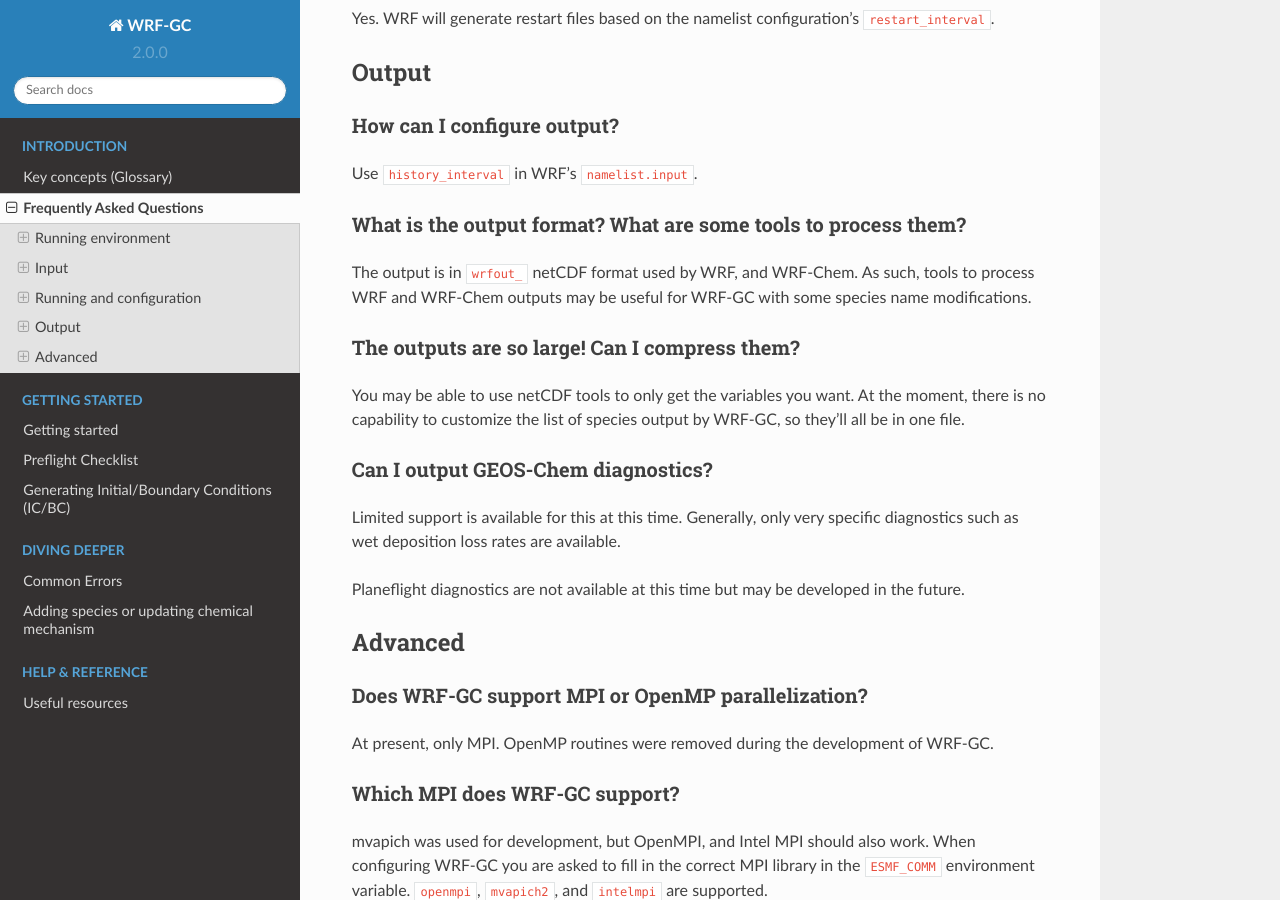
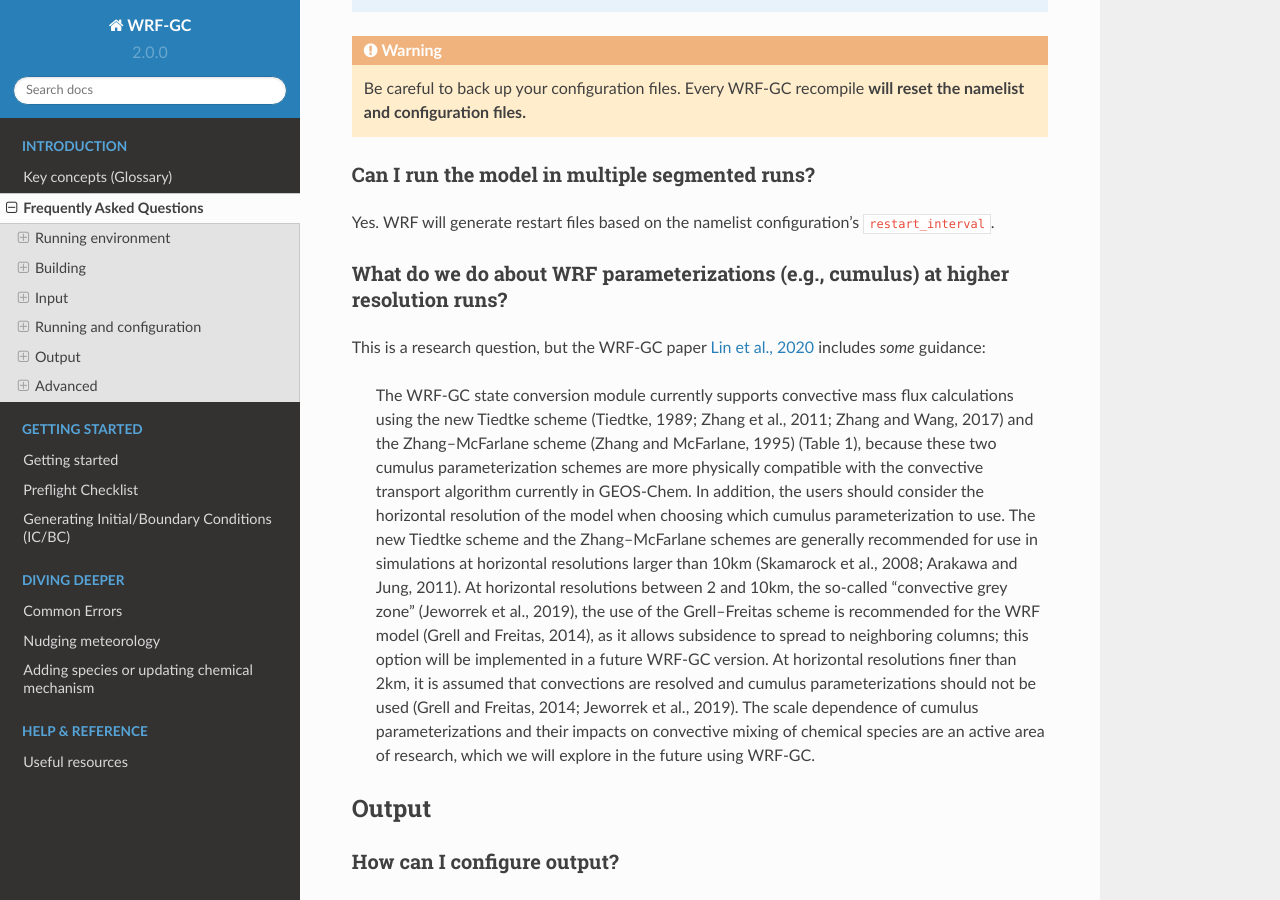
Before and after one commit to WRF-GC/documentation, a Sphinx documentation site: the page built from docs/source/faq.rst, in a window 1280 px wide and 900 px high, scrolled down 3042 px. Built offline with Sphinx 7.4.7 and the Read the Docs theme 2.0.0, drawn with Linux system fonts in a browser that asks for light colours; some of the changed text lies outside the part shown.

Commit message:
Update docs with nudging and some more guidance

```diff
--- a/docs/source/faq.rst
+++ b/docs/source/faq.rst
@@ -30,6 +30,14 @@
 ^^^^^^^^^^^^^^^^^^^^^^^^^^
 
 No.
+
+Building
+--------
+
+Compiling WRF-GC takes a long time and is stuck on module_first_rk_step_part2.F90
+^^^^^^^^^^^^^^^^^^^^^^^^^^^^^^^^^^^^^^^^^^^^^^^^^^^^^^^^^^^^^^^^^^^^^^^^^^^^^^^^^
+
+This step usually takes approximately 40 minutes. Usually there is no cause for alarm unless compiling WRF-GC takes longer than 2-4 hours, depending on your machine.
 
 Input
 -----
@@ -100,6 +108,13 @@
 
 Yes. WRF will generate restart files based on the namelist configuration's ``restart_interval``.
 
+What do we do about WRF parameterizations (e.g., cumulus) at higher resolution runs?
+^^^^^^^^^^^^^^^^^^^^^^^^^^^^^^^^^^^^^^^^^^^^^^^^^^^^^^^^^^^^^^^^
+
+This is a research question, but the WRF-GC paper `Lin et al., 2020 <https://gmd.copernicus.org/articles/13/3241/2020/gmd-13-3241-2020.html>`_ includes *some* guidance:
+
+	The WRF-GC state conversion module currently supports convective mass flux calculations using the new Tiedtke scheme (Tiedtke, 1989; Zhang et al., 2011; Zhang and Wang, 2017) and the Zhang–McFarlane scheme (Zhang and McFarlane, 1995) (Table 1), because these two cumulus parameterization schemes are more physically compatible with the convective transport algorithm currently in GEOS-Chem. In addition, the users should consider the horizontal resolution of the model when choosing which cumulus parameterization to use. The new Tiedtke scheme and the Zhang–McFarlane schemes are generally recommended for use in simulations at horizontal resolutions larger than 10km (Skamarock et al., 2008; Arakawa and Jung, 2011). At horizontal resolutions between 2 and 10km, the so-called “convective grey zone” (Jeworrek et al., 2019), the use of the Grell–Freitas scheme is recommended for the WRF model (Grell and Freitas, 2014), as it allows subsidence to spread to neighboring columns; this option will be implemented in a future WRF-GC version. At horizontal resolutions finer than 2km, it is assumed that convections are resolved and cumulus parameterizations should not be used (Grell and Freitas, 2014; Jeworrek et al., 2019). The scale dependence of cumulus parameterizations and their impacts on convective mixing of chemical species are an active area of research, which we will explore in the future using WRF-GC.
+
 
 Output
 ------
--- a/docs/source/index.rst
+++ b/docs/source/index.rst
@@ -46,6 +46,7 @@
    :hidden:
 
    common-errors.rst
+   nudging.rst
    newspecies.rst
 
 .. toctree::
```
Also changed, not shown: docs/source/common-errors.rst (+10 -0 lines), docs/source/nudging.rst (added, +44 -0 lines).
